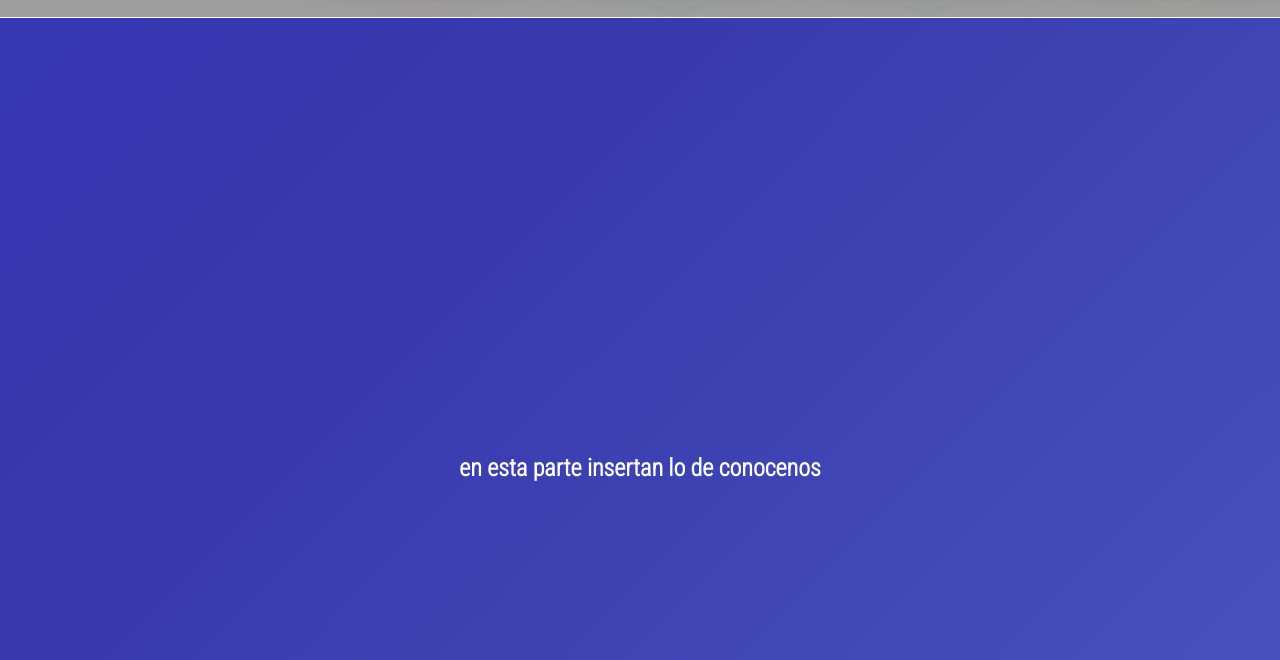
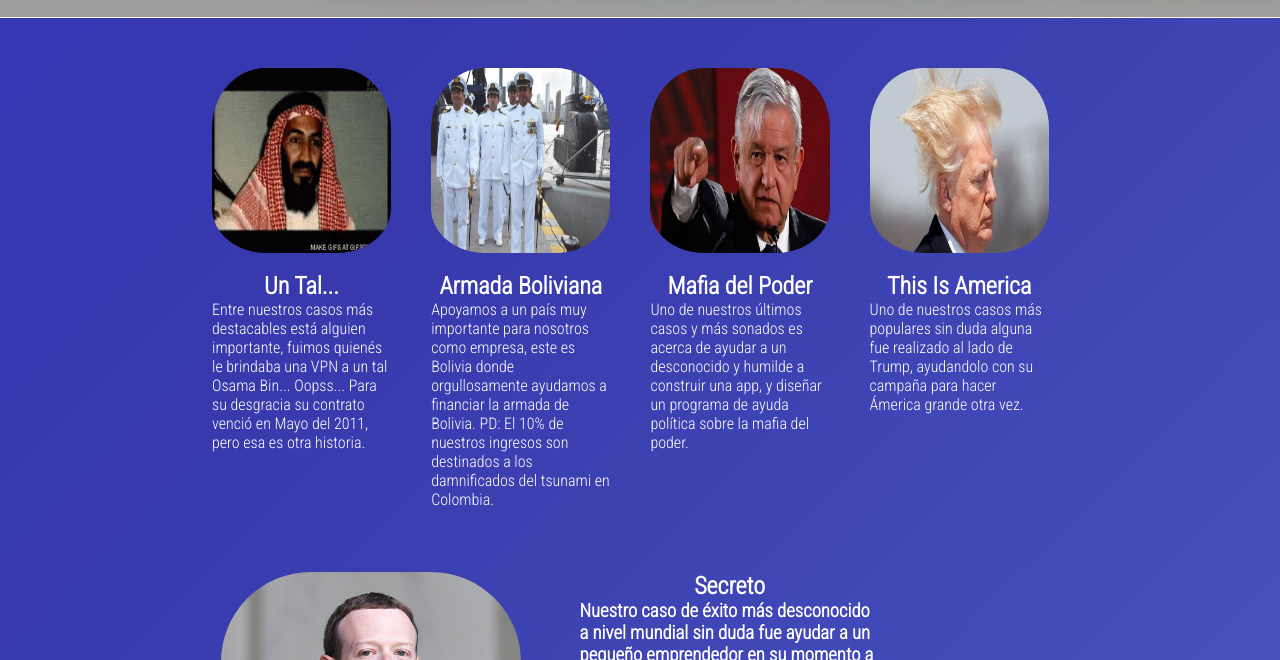
Before and after one commit to Arthur18aa/Casos_De_Exito, a plain HTML site: page index.html in a window 1280 px wide. Shown: the part 140-800 px from the top of the page. Drawn offline with Linux system fonts and the light colour scheme; grey boxes are pictures that could not be loaded.

Commit message:
Quien dijo que no podia? xd

```diff
--- a/css/estilo.css
+++ b/css/estilo.css
@@ -3,7 +3,7 @@
     margin: 0;
     font-family: 'Roboto Condensed', sans-serif;
     box-sizing: border-box;
-
+    list-style: none;
 }
 
 
@@ -16,7 +16,7 @@
     height: 100%;
     /*background-image: linear-gradient(120deg, rgb(29, 85, 206) 0%, rgb(72, 72, 185));
     */
-    background: url(https://static.vix.com/es/sites/default/files/styles/4x3/public/btg/curiosidades.batanga.com/files/91633822.jpg);
+    background: url(https://proyectodemat.files.wordpress.com/2015/09/galaxy-wallpapers-10.jpg);
     background-repeat: no-repeat;
     background-size: 100vw 88vh;
     background-attachment: fixed;
@@ -229,6 +229,116 @@
 
 }
 
+@media screen and (max-width: 500px) {
+    .container {
+        float: none;
+        display: block;
+        width: 100%;
+        text-align: center;
+    }
+}
+
+.title{
+    text-align: center;
+    padding-top: 0.3rem;
+    height: 45px;
+    font-weight: 300;
+    font-size: large;
+}
+
+.cuerpo{
+    width: 100%;
+    height: 100%;
+    display: flex;
+    flex-wrap: wrap;
+    flex-direction: row;
+    padding-top: 30px;
+    justify-content: space-evenly;
+}
+
+.center{
+    display: flex;
+    flex-wrap: wrap;
+    width: 70%;
+}
+
+.center .casos{
+    flex-wrap: wrap;
+    width: 100%;
+    height: auto;
+    display: flex;
+}
+.center .casos .osama{
+    width: 20%;
+    height: auto;
+    margin: 20px;
+
+}
+
+.center .casos .osama .image_caso img{
+    width: 100%;
+    height: 200px;
+    padding-bottom: 15px;
+}
+
+.center .casos .armada{
+    width: 20%;
+    height: auto;
+    margin: 20px;
+}
+
+.center .casos .armada .image_caso img{
+    width: 100%;
+    height: 200px;
+    padding-bottom: 15px;
+}
+
+.center .casos .mafias{
+    width: 20%;
+    height: auto;
+    margin: 20px;
+}
+
+.center .casos .mafias .image_caso img{
+    width: 100%;
+    height: 200px;
+    padding-bottom: 15px;
+}
+
+.center .casos .eltrompas{
+    width: 20%;
+    height: auto;
+    margin: 20px;
+}
+
+.center .casos .eltrompas .image_caso img{
+    width: 100%;
+    height: 200px;
+    padding-bottom: 15px;
+}
+
+
+.center .zucaritas{
+    width: 80%;
+    height: auto;
+    display: flex;
+    flex-wrap: wrap;
+    justify-content: space-around;
+}
+
+.center .zucaritas .image img{
+    display: flex;
+    align-content: center;
+    align-items: center;
+    width: 400px;
+    height: 300px;
+}
+
+.center .casos .zucaritas .info{
+    width: 300px;
+}
+
+
 
 @keyframes change{
     0%{
--- a/index.html
+++ b/index.html
@@ -31,10 +31,77 @@
 
 
     <section class="ludex">
-        <h2>
-            en esta parte insertan lo de conocenos
-        </h2>
+        <div class="cuerpo">
+            <div class="center">
+                <div class="casos">
+                    <div class="osama">
+                        <div class="image_caso">
+                            <img src="img/osama.gif" alt="osama">
+                        </div>
+                        <div class="nombre"><h1 align="center">Un Tal...</h1></div>
+                        <div class="info">
+                            <p class="semi-bold">Entre nuestros casos más destacables está
+                                alguien importante, fuimos quienés le brindaba una VPN a un tal Osama Bin...
+                                Oopss...
+                                Para su desgracia su contrato venció en Mayo del 2011, pero esa es otra
+                                historia. </p></div>
+                    </div>
+                    <div class="armada">
+                        <div class="image_caso">
+                            <a href="http://www.armada.mil.bo/"><img src="img/bolivia.jpg" alt="armada"></a>
+                        </div>
+                        <div class="nombre"><h1 align="center">Armada Boliviana</h1></div>
+                        <div class="info">
+                            <p class="semi-bold">Apoyamos a un país muy importante para nosotros
+                                como empresa, este es Bolivia donde orgullosamente ayudamos a financiar
+                                la armada de Bolivia.
+                                PD: El 10% de nuestros ingresos son destinados a los damnificados
+                                del tsunami en Colombia.
+                            </p>
+                        </div>
+                    </div>
+                    <div class="mafias">
+                        <div class="image_caso">
+                            <img src="img/Mafia.jpg" alt="mafias">
+                        </div>
+                        <div class="nombre"><h1 align="center">Mafia del Poder</h1></div>
+                        <div class="info">
+                            <p class="semi-bold">Uno de nuestros últimos casos y más sonados es acerca
+                                de ayudar a un desconocido y humilde a construir una app,
+                                y diseñar un programa de ayuda política sobre la mafia del poder.
+                            </p>
+                        </div>
+                    </div>
+                    <div class="eltrompas">
+                        <div class="image_caso">
+                            <img src="img/Trompas.jpg" alt="eltrompas">
+                        </div>
+                        <div class="nombre"><h1 align="center">This Is America</h1></div>
+                        <div class="info">
+                            <p class="semi-bold">Uno de nuestros casos más populares sin duda alguna
+                                fue realizado al lado de Trump, ayudandolo con su
+                                campaña para hacer Ámerica grande otra vez.
+                            </p>
+                        </div>
+                    </div>
+                    <div class="zucaritas">
+                        <div class="image_caso">
+                            <img src="img/elzucaritas.jpg" alt="zucaritas">
+                        </div>
+                        <div class="info">
+                            <div class="nombre"><h1 align="center">Secreto</h1></div>
+                            <h3>Nuestro caso de éxito más desconocido a nivel mundial sin duda fue ayudar a un
+                                pequeño emprendedor en su momento a idear un sistema de seguridad y encriptado.
+                                Lo ayudamos con una gran idea de diseño y de encriptado además de la seguridad
+                                y este es un gran secreto que Facebook no contará, así que Shhh...
+                            </h3>
+                        </div>
+                    </div>
+                </div>
+            </div>
 
+
+    </div>
         <!---<img src="./img/pesos.jpg" alt="ludex">-->
     </section>
 
```
Also changed, not shown: img/Error404.png (added), img/Mafia.jpg (added), img/Trompas.jpg (added), img/bolivia.jpg (added), img/elzucaritas.jpg (added), img/fondo.jpg, img/osama.gif (added).
